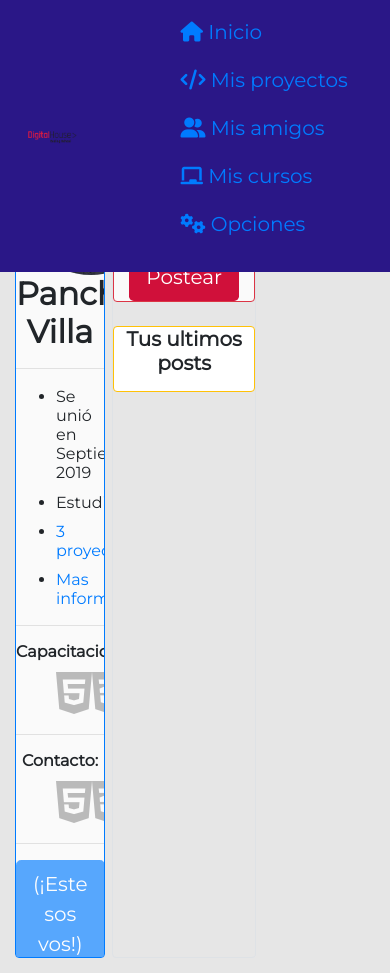
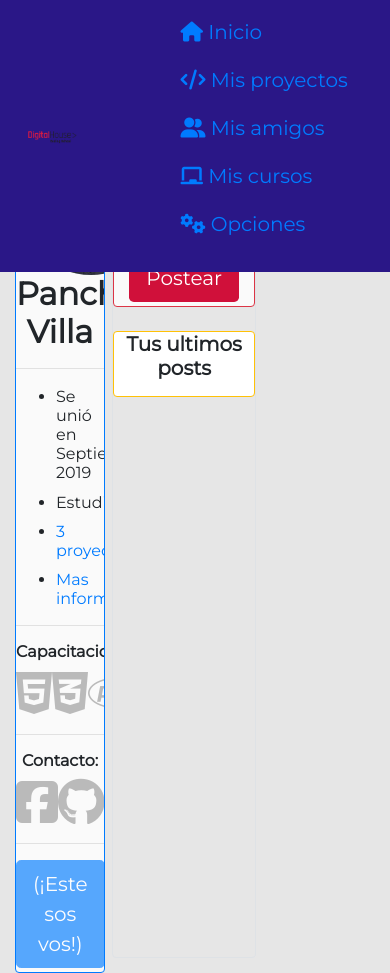
Before and after one commit to AquilanteJP/Proyecto-Integrador-DH, a PHP site: page /profile.html in a window 390 px wide. Run offline with PHP 8.4, Linux system fonts and the light colour scheme; some libraries are stand-ins or nearby versions.

Commit message:
Otras mejoras, faltan posts y responsive

```diff
--- a/Proyecto/css/profile.css
+++ b/Proyecto/css/profile.css
@@ -55,7 +55,6 @@ header{
 }
 
 .-profile{
-  height:100vh;
   background-color: #fafafa;
   overflow:hidden;
   width:25%;
@@ -69,7 +68,6 @@ header{
 }
 
 .-capacitaciones{
-  list-style-type: none;
   display:flex;
   justify-content:space-evenly;
 }
@@ -98,6 +96,22 @@ header{
   color:#8892BF;
 }
 
+.-contfb,.-contgh,.-contstov{
+  color:#BABABA;
+}
+
+.-contfb:hover{
+  color:#3E70EF;
+}
+
+.-contgh:hover{
+  color:#000000;
+}
+
+.-contstov:hover{
+  color:#F48024;
+}
+
 .-nombre{
 }
 
@@ -106,13 +120,10 @@ header{
   justify-content: space-evenly;
 }
 
-.-contacto li{
-  list-style-type:none;
-}
-
 .-botonAmigo{
   display:block;
-  margin:0 auto;
+  margin:5% auto;
+
 }
 
 .-posts{
@@ -125,6 +136,12 @@ header{
   border:1px solid #D0103A;
 }
 
+.-textPost{
+  display:block;
+  width:90%;
+  margin:0 auto;
+}
+
 .-enterPost{
   width:100%;
   background-color:#fafafa;
@@ -132,7 +149,7 @@ header{
 
 .-postear{
   display:block;
-  margin:0 auto;
+  margin:3% auto;
   background-color:#D0103A;
 }
 
--- a/Proyecto/profile.html
+++ b/Proyecto/profile.html
@@ -49,18 +49,18 @@
           </ul>
           <hr>
           <h6 class="text-center font-weight-bold">Capacitaciones:</h6>
-          <ul class="-capacitaciones">
-            <li><span title="HTML"><i class="fab fa-html5 fa-3x -caphtml5"></i></span></li>
-            <li><span title="CSS"><i class="fab fa-css3-alt fa-3x -capcss3"></i></span></li>
-            <li><span title="PHP"><i class="fab fa-php fa-3x -capphp"></i></span></li>
-          </ul>
+          <div class="-capacitaciones">
+            <span title="HTML"><i class="fab fa-html5 fa-3x -caphtml5"></i></span>
+            <span title="CSS"><i class="fab fa-css3-alt fa-3x -capcss3"></i></span>
+            <span title="PHP"><i class="fab fa-php fa-3x -capphp"></i></span>
+          </div>
           <hr>
           <h6 class="text-center font-weight-bold">Contacto:</h6>
-          <ul class="-contacto">
-            <li><span title="HTML"><i class="fab fa-html5 fa-3x -caphtml5"></i></span></li>
-            <li><span title="CSS"><i class="fab fa-css3-alt fa-3x -capcss3"></i></span></li>
-            <li><span title="PHP"><i class="fab fa-php fa-3x -capphp"></i></span></li>
-          </ul>
+          <div class="-contacto">
+            <a href="http:facebook.com"><span title="Facebook"><i class="fab fa-facebook-square fa-3x -contfb"></i></span></a>
+            <a href="http:github.com"><span title="Github"><i class="fab fa-github fa-3x -contgh"></i></span></a>
+            <a href="http:stackoverflow.com"><span title="stackoverflow"><i class="fab fa-stack-overflow fa-3x -contstov"></i></span></a>
+          </div>
           <hr>
           <button type="button" class="btn btn-lg btn-primary -botonAmigo" disabled name="button">(¡Este sos vos!)</button>
         </div>
@@ -70,7 +70,7 @@
            <br>
            <h5 class="text-center font-weight-bold">¿Algo nuevo que contar?</h5>
            <form action="" method="post">
-            <textarea class="w-100 p-0 -textPost" placeholder="Escribí aca..." name="comments" ></textarea>
+            <textarea class="-textPost" placeholder="Escribí aca..." name="comments" ></textarea>
             <input  class="btn btn-lg -postear text-white" type="submit" name="Postear" value="Postear">
            </form>
          </div>
```
